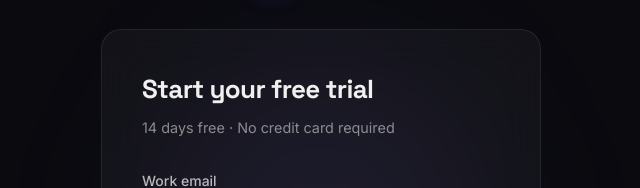
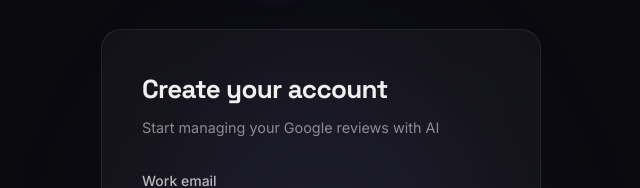
Before and after one commit to CodeAndCalories/replybase, a Next.js app: page /signup in a window 1280 px wide. Shown: the part 174-362 px from the top of the page, without its empty margins (319-959 px from the left). Built offline with nearby package versions, Linux system fonts and the light colour scheme.

Commit message:
Fix signup page copy
Co-Authored-By: Claude Sonnet 4.6 <noreply@anthropic.com>

```diff
--- a/app/signup/page.tsx
+++ b/app/signup/page.tsx
@@ -127,10 +127,10 @@ export default function SignupPage() {
               marginBottom: "0.5rem",
             }}
           >
-            Start your free trial
+            Create your account
           </h1>
           <p style={{ fontSize: "0.9rem", color: "rgba(255,255,255,0.5)", marginBottom: "2rem" }}>
-            14 days free · No credit card required
+            Start managing your Google reviews with AI
           </p>
 
           {error && (
@@ -193,7 +193,7 @@ export default function SignupPage() {
               className="btn-primary"
               style={{ width: "100%", justifyContent: "center", marginTop: "0.5rem", opacity: loading ? 0.6 : 1 }}
             >
-              {loading ? "Redirecting to checkout..." : "Create Account"}
+              {loading ? "Creating account..." : "Create Account"}
             </button>
           </form>
 
```
